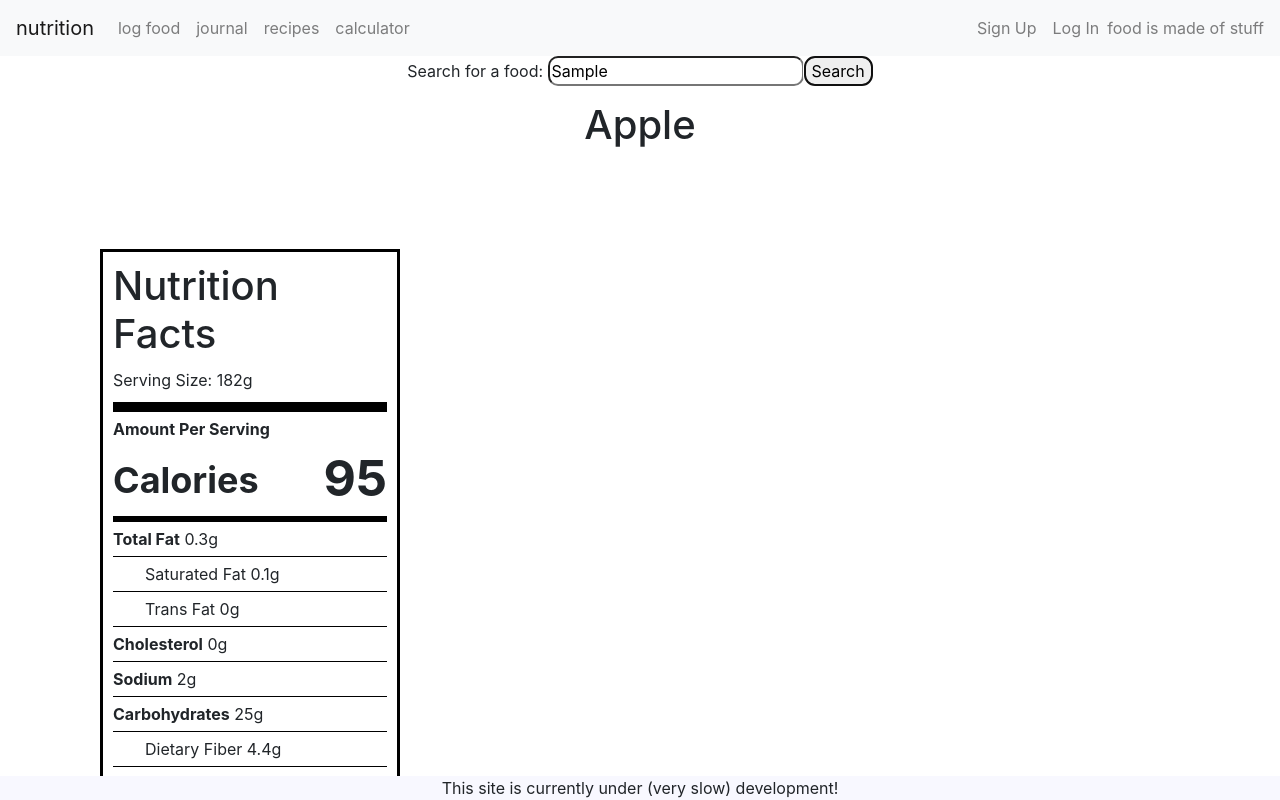
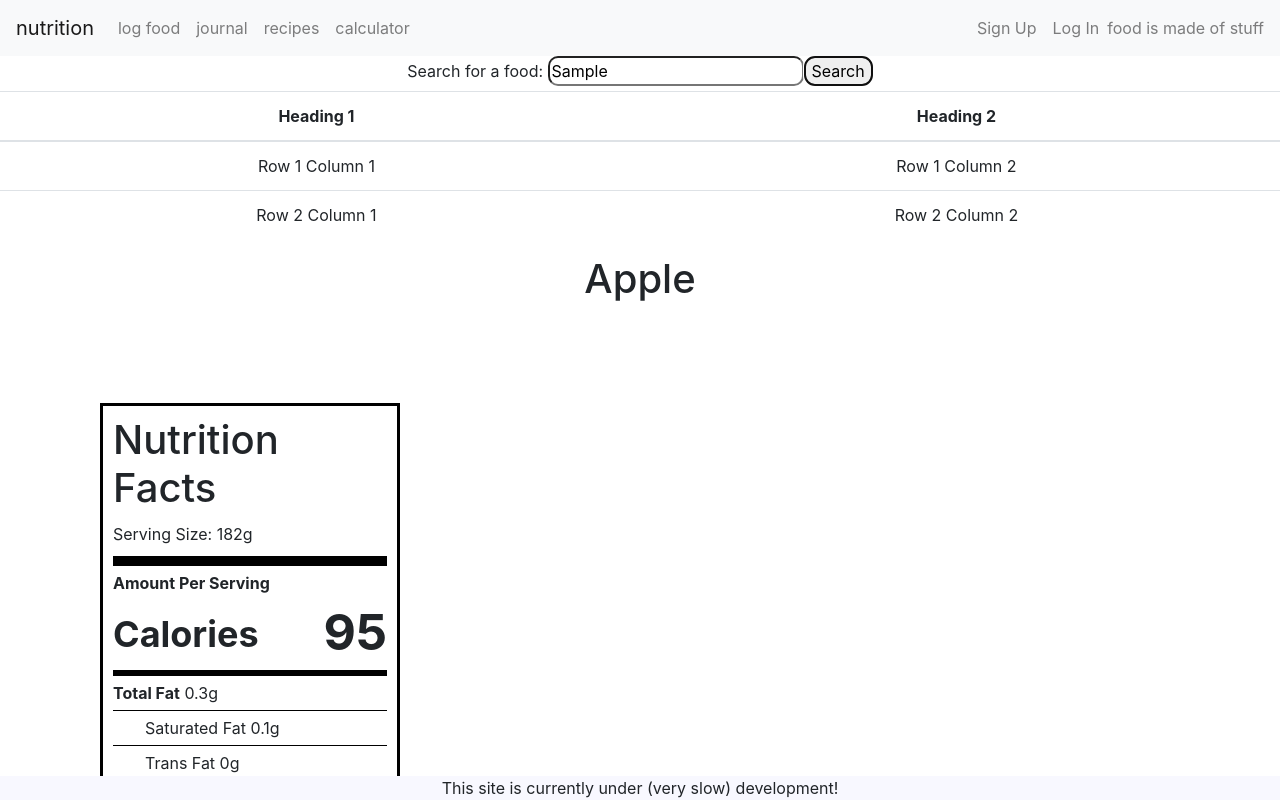
Before and after one commit to ichbindev/nutrition, a React (Create React App) app: page /log in a window 1280 px wide. Both pictures are taken after typing "Sample" into the empty fields and a click on the button "Search". Shown: the top 800 px of the page. Built offline with nearby package versions, Linux system fonts and the light colour scheme.

Commit message:
start search results mock

```diff
--- /dev/null
+++ b/src/components/SearchResults.js
@@ -0,0 +1,25 @@
+import React from "react";
+import { Table } from 'reactstrap';
+
+const SearchResults = () => {
+  return <Table>
+    <thead>
+      <tr>
+        <th>Heading 1</th>
+        <th>Heading 2</th>
+      </tr>
+    </thead>
+    <tbody>
+      <tr>
+        <td>Row 1 Column 1</td>
+        <td>Row 1 Column 2</td>
+      </tr>
+      <tr>
+        <td>Row 2 Column 1</td>
+        <td>Row 2 Column 2</td>
+      </tr>
+    </tbody>
+  </Table>;
+};
+
+export default SearchResults;
--- a/src/pages/Log.js
+++ b/src/pages/Log.js
@@ -1,13 +1,13 @@
 import React, { useState } from "react";
 import Searchbar from "../components/Searchbar";
 import NutritionLabel from "../components/NutritionLabel";
-
+import SearchResults from "../components/SearchResults";
 
 const Log = ({ nutritionInfo }) => {
   const [food, setFood] = useState(null);
 
   // simulate a network request until backend
-  const onSearch = term => {
+  const onSearch = (term) => {
     const idx = Math.floor(Math.random() * nutritionInfo.length);
     console.log(idx);
     setTimeout(() => setFood(nutritionInfo[idx]), 450);
@@ -15,7 +15,8 @@ const Log = ({ nutritionInfo }) => {
 
   return (
     <div className="log-container">
-      <Searchbar onSearch={onSearch}/>
+      <Searchbar onSearch={onSearch} />
+      {food && <SearchResults />}
       {food && <NutritionLabel nutritionInfo={food} />}
     </div>
   );
```
